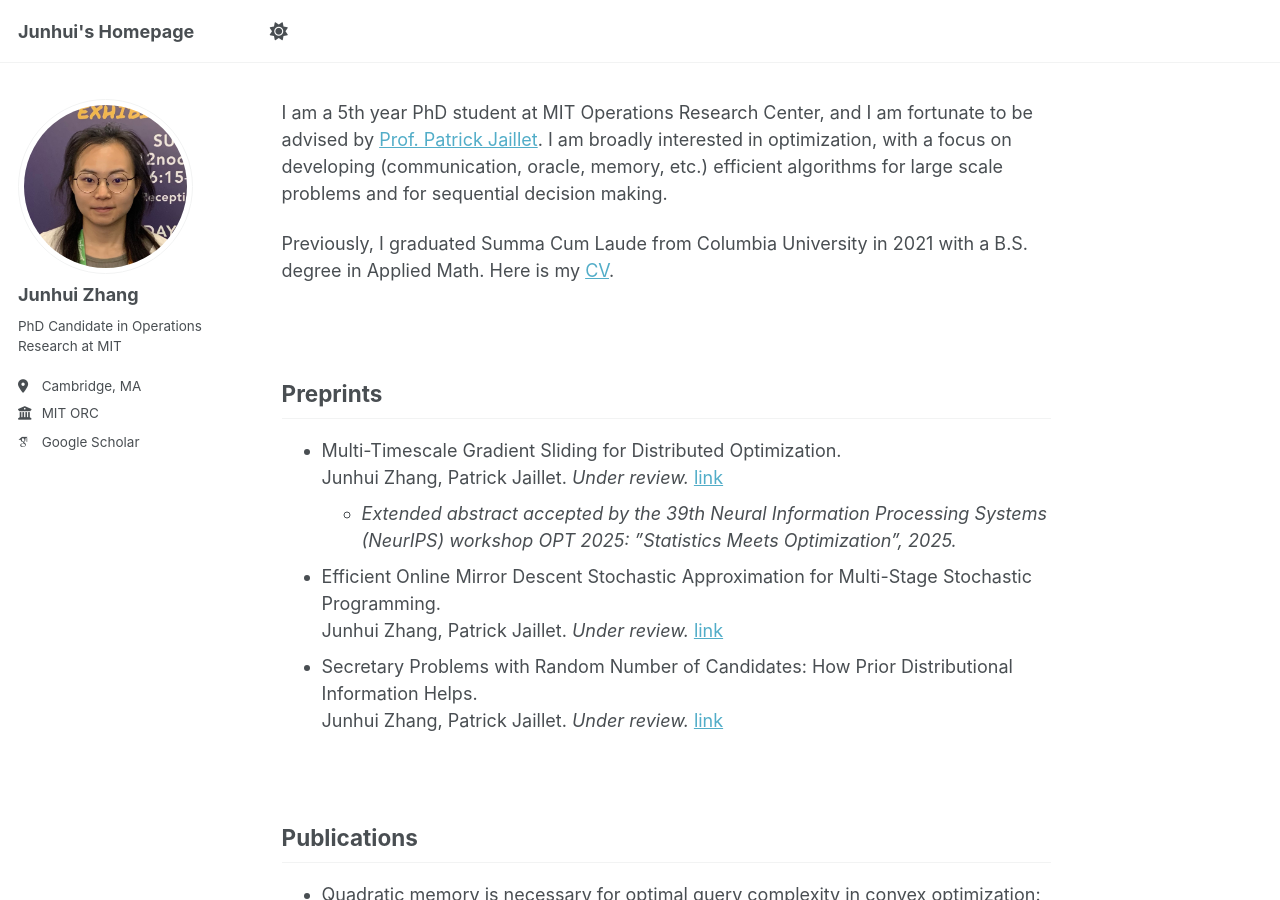
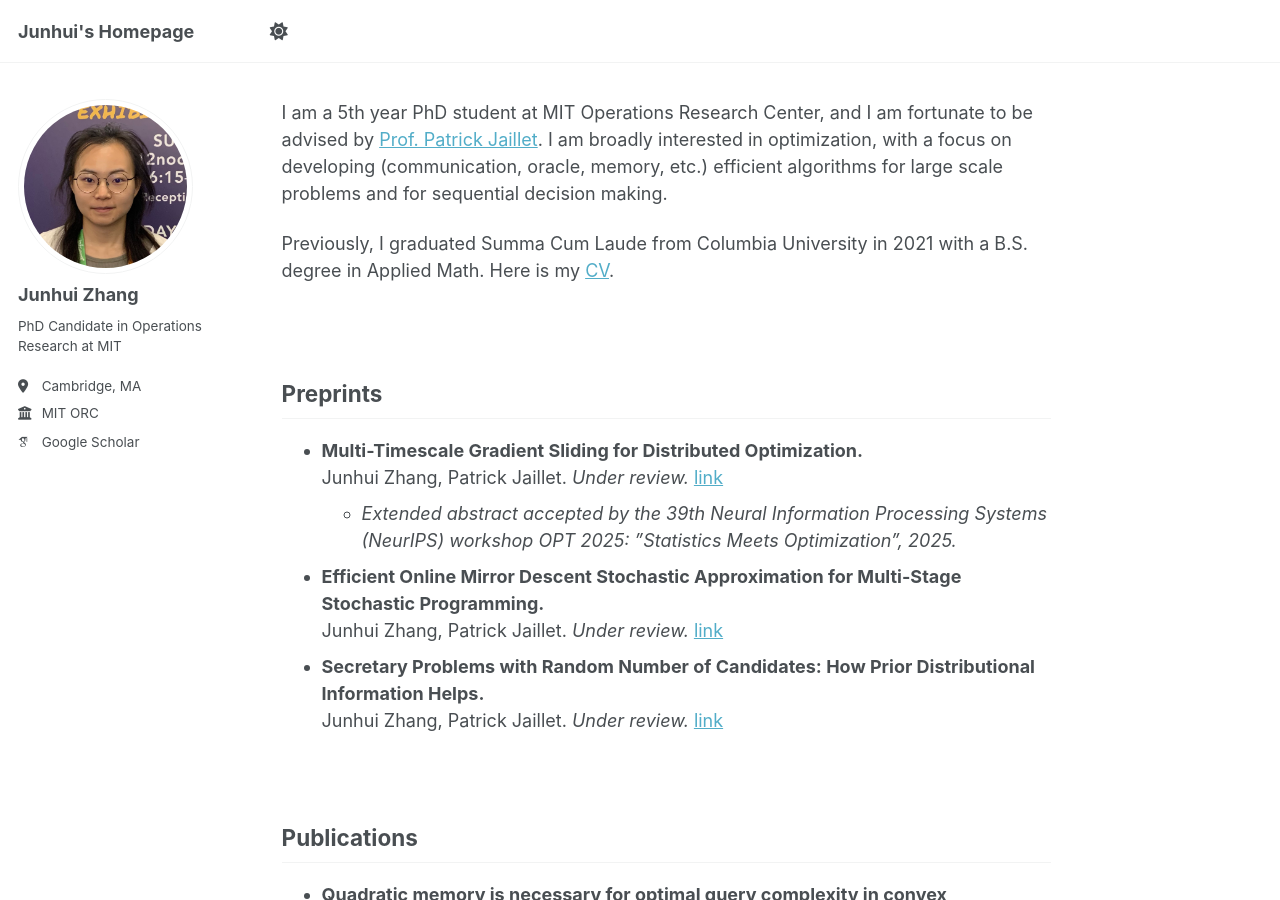
Before and after one commit to junhuiz0/junhuiz0.github.io, a Jekyll site: the page built from _pages/about.md, in a window 1280 px wide and 900 px high. Built offline with Jekyll 4.4.1, drawn with Linux system fonts in a browser that asks for light colours; some web fonts are replaced; a script that is not in the unit is left out.

```diff
--- a/_pages/about.md
+++ b/_pages/about.md
@@ -14,28 +14,28 @@ Previously, I graduated Summa Cum Laude from Columbia University in 2021 with a
 <br>
 
 ## Preprints
-- Multi-Timescale Gradient Sliding for Distributed Optimization.
+- **Multi-Timescale Gradient Sliding for Distributed Optimization.**
 Junhui Zhang, Patrick Jaillet. *Under review.* [link](https://arxiv.org/abs/2506.15387)
   - *Extended abstract accepted by the 39th Neural Information Processing Systems (NeurIPS) workshop OPT 2025: ”Statistics Meets Optimization”, 2025.*
-- Efficient Online Mirror Descent Stochastic Approximation for Multi-Stage Stochastic Programming.
+- **Efficient Online Mirror Descent Stochastic Approximation for Multi-Stage Stochastic Programming.**
 Junhui Zhang, Patrick Jaillet. *Under review.* [link](https://arxiv.org/abs/2506.15392)
-- Secretary Problems with Random Number of Candidates: How Prior Distributional Information Helps.
+- **Secretary Problems with Random Number of Candidates: How Prior Distributional Information Helps.**
 Junhui Zhang, Patrick Jaillet. *Under review.* [link](https://arxiv.org/abs/2310.07884)
 
 <br>
 
 ## Publications
-- Quadratic memory is necessary for optimal query complexity in convex optimization: Center-of-mass is pareto-optimal.
+- **Quadratic memory is necessary for optimal query complexity in convex optimization: Center-of-mass is pareto-optimal.**
 Moïse Blanchard, Junhui Zhang, Patrick Jaillet. *Mathematics of Operations Research, 2024.* [link](https://pubsonline.informs.org/doi/full/10.1287/moor.2023.0208)
   - *Previous version appeared at the 36th Annual Conference on Learning Theory (COLT), 2023.*
-- Memory-Constrained Algorithms for Convex Optimization via Recursive Cutting-Planes.
+- **Memory-Constrained Algorithms for Convex Optimization via Recursive Cutting-Planes.**
 Moïse Blanchard, Junhui Zhang, Patrick Jaillet. *37th Neural Information Processing Systems (NeurIPS), 2023.* [link](https://dl.acm.org/doi/10.5555/3666122.3666392)
-- Distributionally constrained black-box stochastic gradient estimation and optimization.
+- **Distributionally constrained black-box stochastic gradient estimation and optimization.**
 Henry Lam, Junhui Zhang. *Operations Research, 2024.* [link](https://pubsonline.informs.org/doi/10.1287/opre.2021.0307)
   - *Short version appeared at Winter Simulation Conference (WSC), 2020.*
-- Square root principal component pursuit: tuning-free noisy robust matrix recovery.
+- **Square root principal component pursuit: tuning-free noisy robust matrix recovery.**
 Junhui Zhang, Jingkai Yan, John Wright. *35th Neural Information Processing Systems (NeurIPS), 2021.* [link](https://proceedings.neurips.cc/paper/2021/hash/f65854da4622c1f1ad4ffeb361d7703c-Abstract.html)
-- Principal Component Pursuit for Pattern Identification in Environmental Mixtures.
+- **Principal Component Pursuit for Pattern Identification in Environmental Mixtures.**
 Elizabeth A Gibson, Junhui Zhang, Jingkai Yan, Lawrence Chillrud, Jaime Benavides, Yanelli Nunez, Julie B Herbstman, Jeff Goldsmith, John Wright, Marianthi-Anna Kioumourtzoglou. *Environmental Health Perspectives, 2022.* [link](https://ehp.niehs.nih.gov/doi/full/10.1289/EHP10479)
 
 
```
